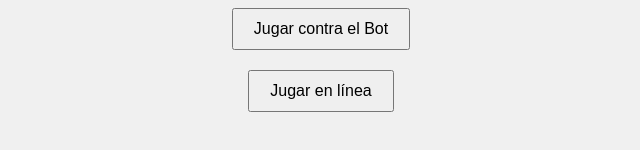
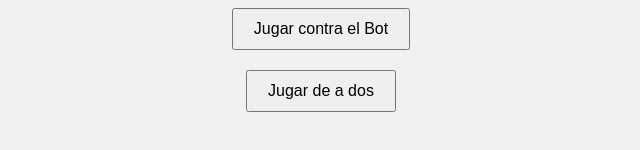
Before and after one commit to Carlote12/tresenraya, a plain HTML site: page index.html in a window 1280 px wide. Shown: the part 388-538 px from the top of the page, 319-959 px from the left. Drawn offline with nearby package versions, Linux system fonts and the light colour scheme.

Commit message:
Update index.html

```diff
--- a/index.html
+++ b/index.html
@@ -11,7 +11,7 @@
     <div id="startScreen" class="start-screen">
         <h1>¡Bienvenido a Tic-Tac-Toe!</h1>
         <button id="vsBot">Jugar contra el Bot</button>
-        <button id="vsPlayer">Jugar en línea</button>
+        <button id="vsPlayer">Jugar de a dos</button>
     </div>
     <div id="difficultyScreen" class="difficulty-screen" style="display: none;">
         <h2>Selecciona el nivel de dificultad:</h2>
```
